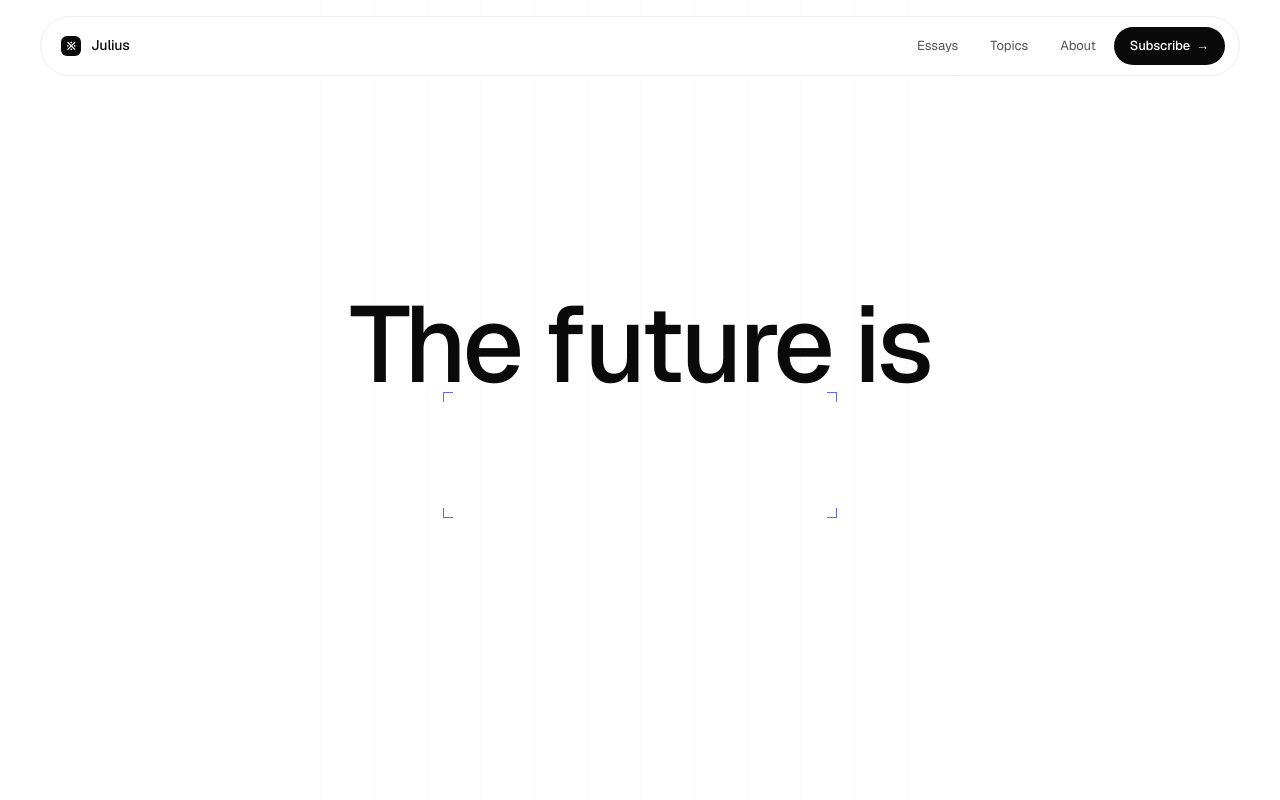
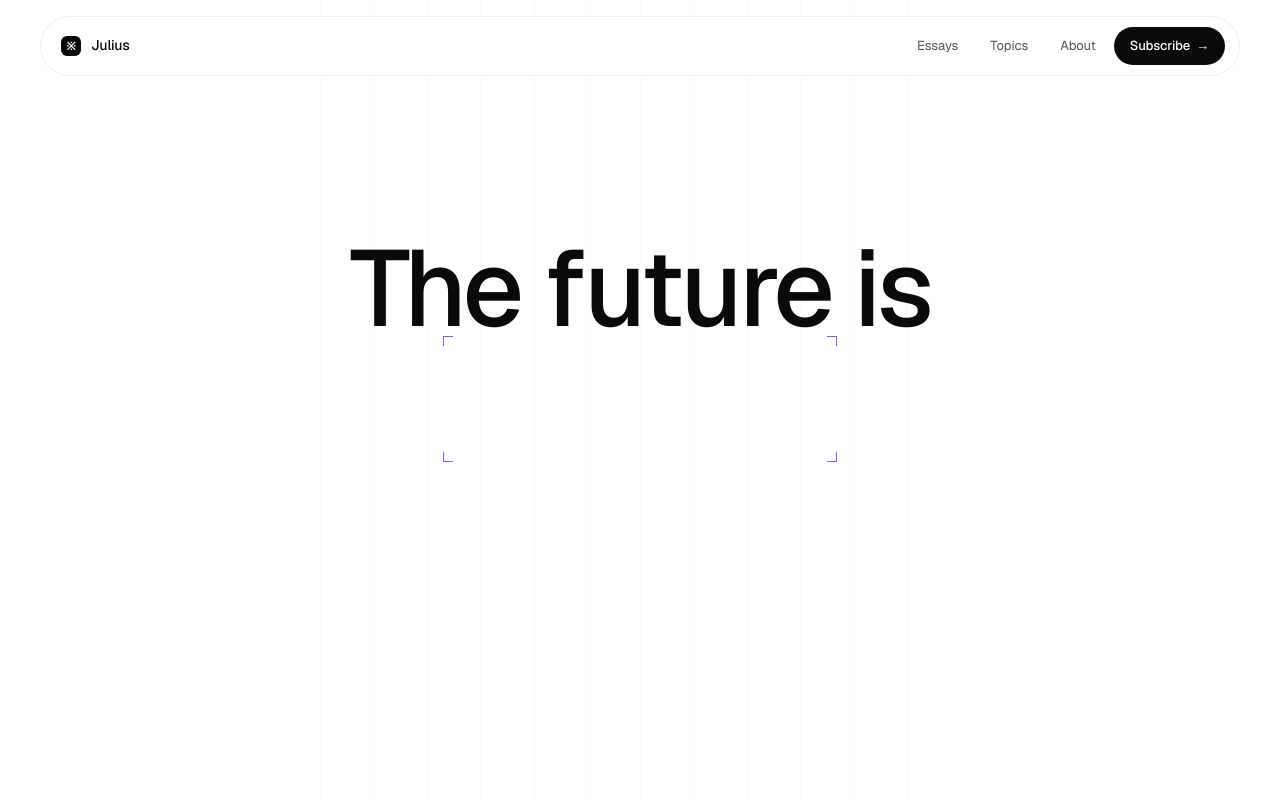
Before and after one commit to juliustgeiger-lab/Personal-Webseite, a Next.js app: page / in a window 1280 px wide. Shown: the top 800 px of the page. Built offline with nearby package versions, Linux system fonts and the light colour scheme.

Commit message:
Hero: add 14vh padding-bottom to shift the centred headline visually upward (bottom-heavy padding pulls flex-centred content up)

```diff
--- a/src/app/globals.css
+++ b/src/app/globals.css
@@ -175,7 +175,9 @@ main.home {
 .hero {
   max-width: 1100px;
   margin: 0 auto;
-  padding: 0 32px;
+  /* Heavier bottom padding pulls the centred headline visually upward in the
+     viewport while leaving room for the scroll cue at the bottom. */
+  padding: 0 32px 14vh;
   position: relative;
   text-align: center;
   display: flex;
```
